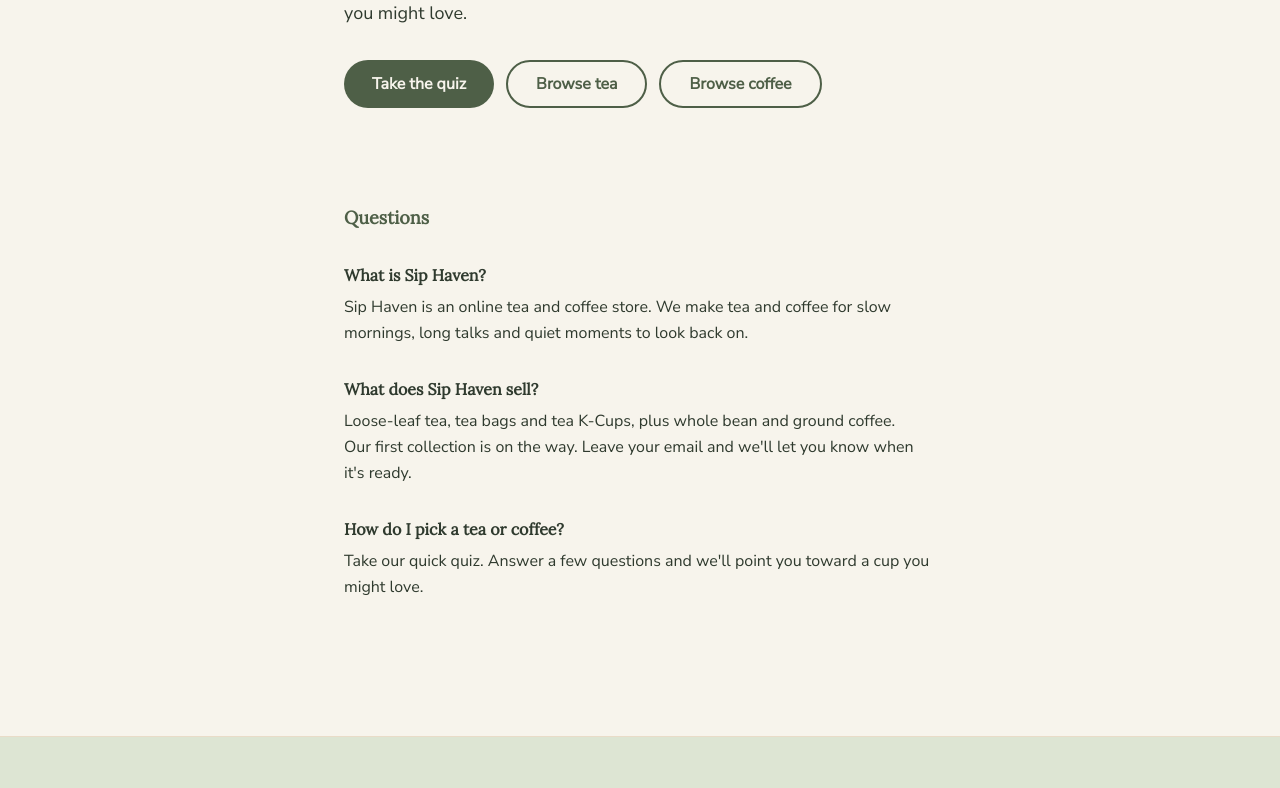
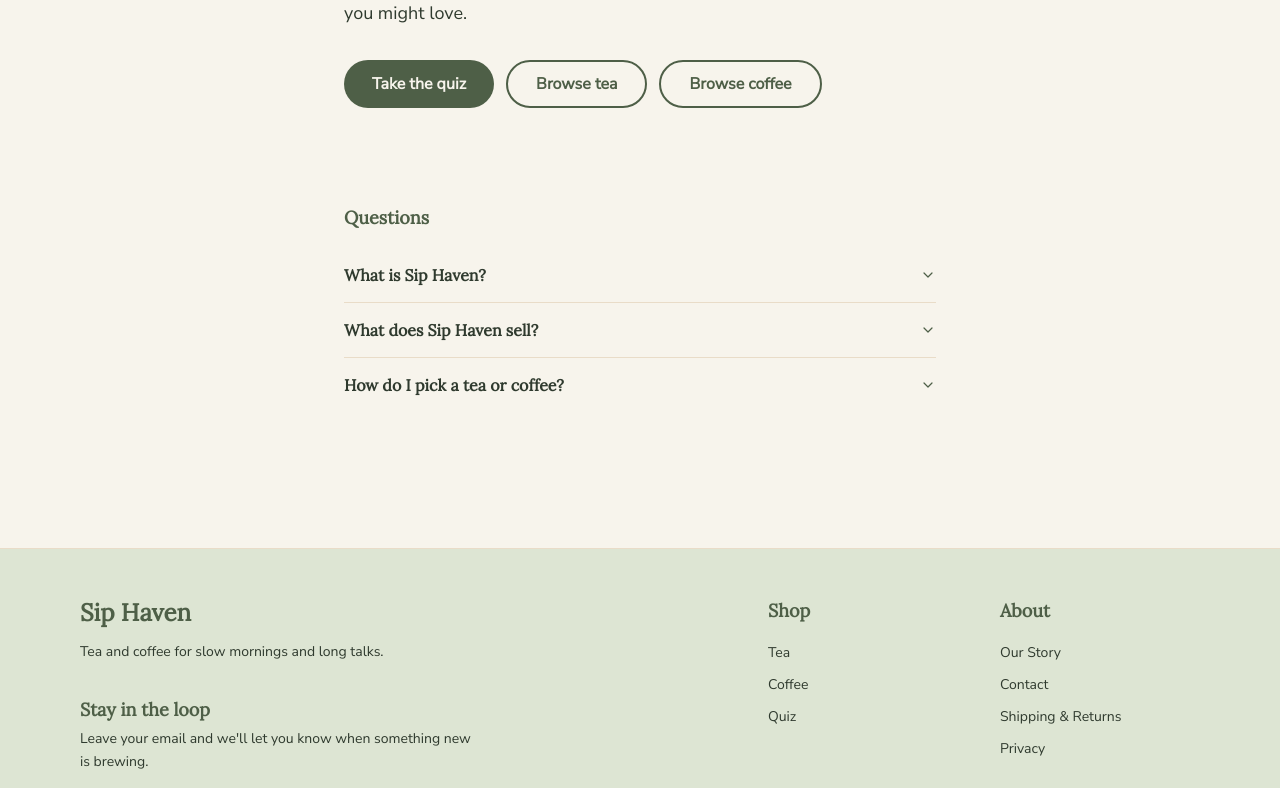
Before and after one commit to JoeMingAh/sip-haven-store, a React (Vite) app: page /our-story in a window 1280 px wide. Shown: the part 649-1437 px from the top of the page. Built offline with nearby package versions, Linux system fonts and the light colour scheme.

Commit message:
Our Story: tap-to-open FAQ questions (#8)
Use closed details elements so the answers stay in the page for crawlers, with a quiet chevron and a thin divider between questions.

Co-authored-by: Cursor Agent <cursoragent@cursor.com>
Co-authored-by: JoeMingAh <JoeMingAh@users.noreply.github.com>

```diff
--- a/src/data/ourStory.js
+++ b/src/data/ourStory.js
@@ -58,8 +58,13 @@ export const STORY_CLASS = {
     'inline-flex min-h-12 items-center rounded-full border-2 border-sage-deep px-7 text-base font-semibold text-sage-deep hover:bg-sage-tint',
   questions: 'mt-16 md:mt-24',
   questionsHeading: 'font-serif text-lg font-semibold text-sage-deep',
-  question: 'mt-8 font-serif text-base font-semibold leading-snug',
-  answer: 'mt-2 text-pretty leading-relaxed',
+  faqList: 'mt-4 divide-y divide-wood',
+  faqItem: 'group',
+  summary:
+    'flex cursor-pointer list-none items-center justify-between gap-4 py-4 [&::-webkit-details-marker]:hidden',
+  question: 'font-serif text-base font-semibold leading-snug',
+  chevron: 'h-4 w-4 shrink-0 text-sage-deep motion-safe:transition-transform motion-safe:duration-200 group-open:rotate-180',
+  answer: 'pb-4 text-pretty leading-relaxed',
 };
 
 // Ids shared by the built HTML and the page, so client navigation does not add a second copy.
--- a/src/pages/OurStory.jsx
+++ b/src/pages/OurStory.jsx
@@ -72,12 +72,26 @@ export default function OurStory() {
 
       <section className={STORY_CLASS.questions}>
         <h2 className={STORY_CLASS.questionsHeading}>{OUR_STORY_QUESTIONS_HEADING}</h2>
-        {OUR_STORY_FAQS.map((faq) => (
-          <div key={faq.question}>
-            <h3 className={STORY_CLASS.question}>{faq.question}</h3>
-            <p className={STORY_CLASS.answer}>{faq.answer}</p>
-          </div>
-        ))}
+        <div className={STORY_CLASS.faqList}>
+          {OUR_STORY_FAQS.map((faq) => (
+            <details key={faq.question} className={STORY_CLASS.faqItem}>
+              <summary className={STORY_CLASS.summary}>
+                <h3 className={STORY_CLASS.question}>{faq.question}</h3>
+                <svg aria-hidden="true" viewBox="0 0 20 20" className={STORY_CLASS.chevron}>
+                  <path
+                    d="M5 7.5 10 12.5 15 7.5"
+                    fill="none"
+                    stroke="currentColor"
+                    strokeWidth="1.5"
+                    strokeLinecap="round"
+                    strokeLinejoin="round"
+                  />
+                </svg>
+              </summary>
+              <p className={STORY_CLASS.answer}>{faq.answer}</p>
+            </details>
+          ))}
+        </div>
       </section>
     </div>
   );
```
Also changed, not shown: lib/our-story-html.js, 2 other files (tests, documents, lock files or other folders).
